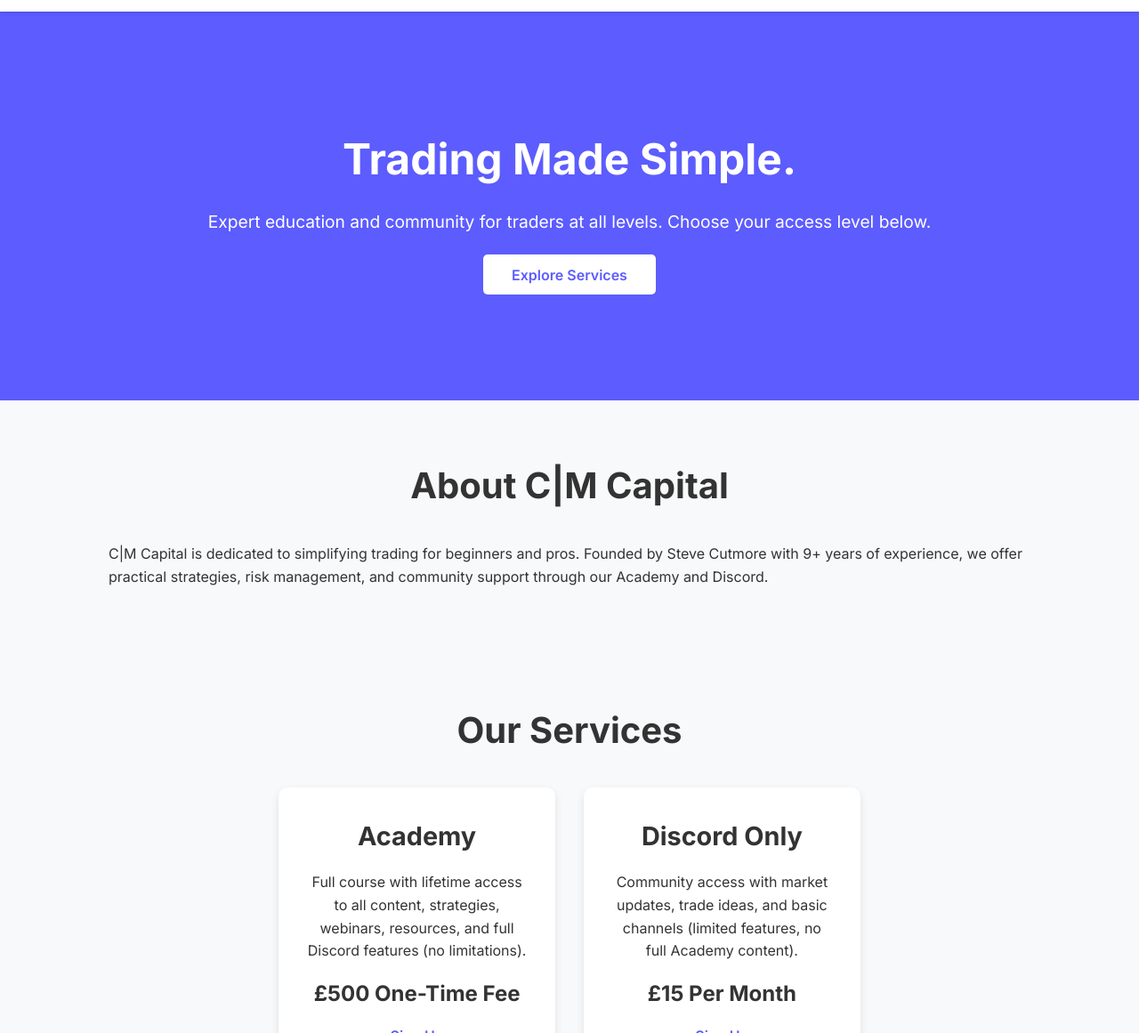
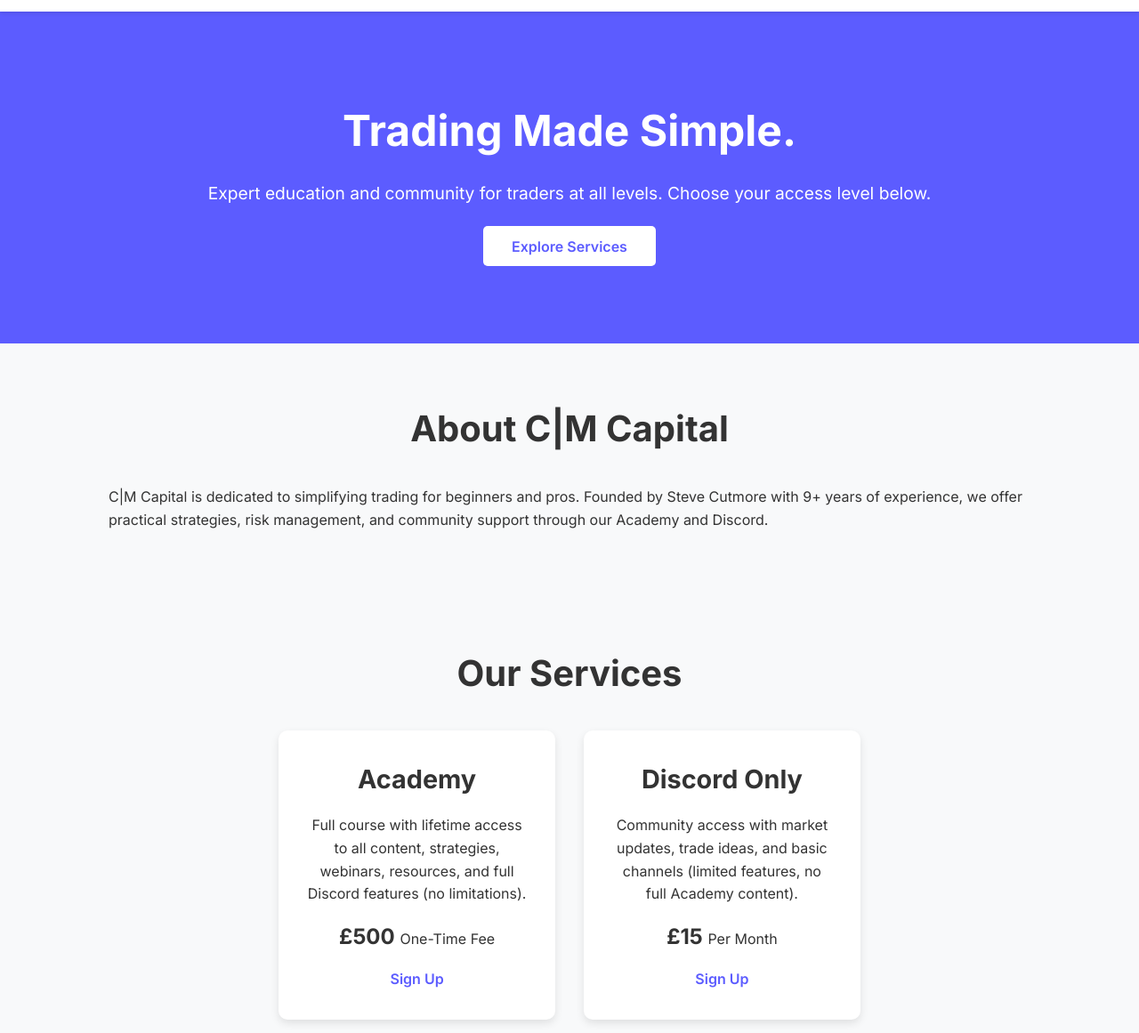
Before and after one commit to CMCapitalSteve/my-website, a plain HTML site: page index.html in a window 1280 px wide. Shown: the part 139-1300 px from the top of the page at 89% size. Drawn offline with Linux system fonts and the light colour scheme.

Commit message:
Update style.css

```diff
--- a/style.css
+++ b/style.css
@@ -6,8 +6,8 @@
 }
 
 body {
+  background: #f8f9fa;
   color: #333;
-  background: #f8f9fa;
   line-height: 1.6;
 }
 
@@ -58,7 +58,7 @@ body {
   background: #5c5cff;
   color: #fff;
   text-align: center;
-  padding: 8rem 0;
+  padding: 6rem 0;
 }
 
 .hero h1 {
@@ -122,6 +122,11 @@ h2 {
   margin-bottom: 1rem;
 }
 
+.price span {
+  font-size: 1rem;
+  font-weight: 400;
+}
+
 .contact-form {
   max-width: 600px;
   margin: 0 auto;
```
